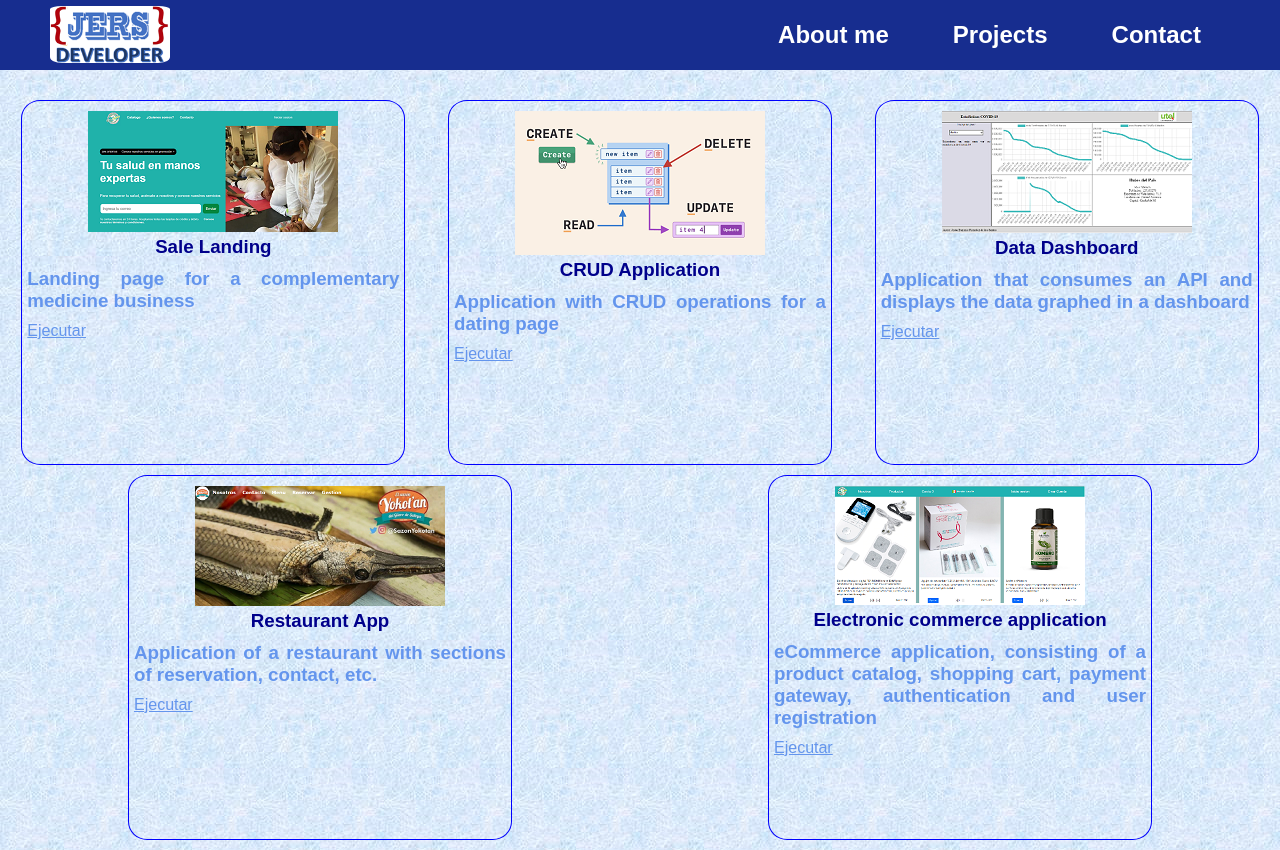
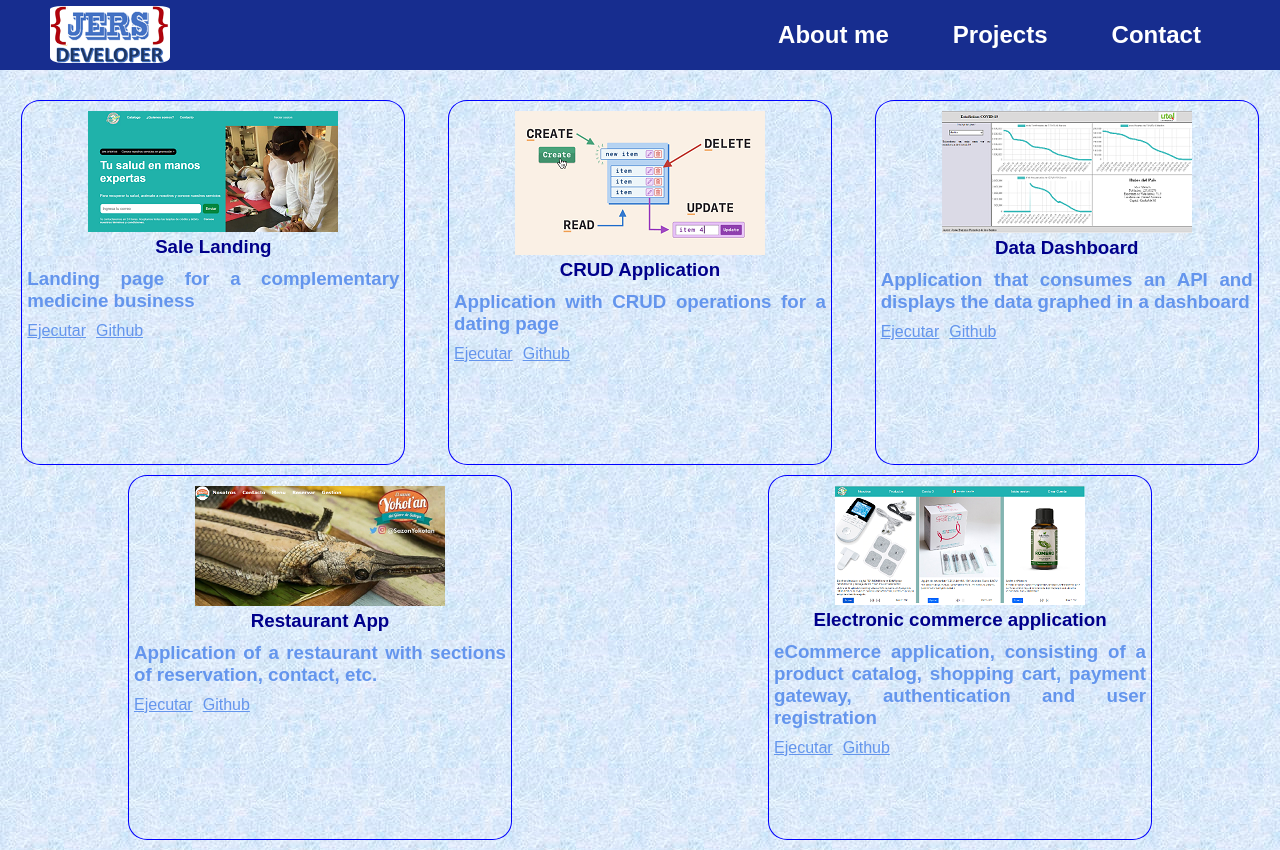
Before and after one commit to Jers3084/nvoportafolio, a React (Create React App) app: page /project in a window 1280 px wide. Built offline with nearby package versions, Linux system fonts and the light colour scheme.

Commit message:
commit 22-04-2023
commit 22-04-2023

```diff
--- a/src/components/Projects/Project.jsx
+++ b/src/components/Projects/Project.jsx
@@ -48,11 +48,7 @@ export const Project = (props) => {
             return (
               <div key={index} className={styles.card}>
                 <div className={styles.imagen_card}>
-                  <img
-                    src={x.imagen}
-                    alt=""
-                    style={{ with: "130px" }}
-                  />
+                  <img src={x.imagen} alt="" style={{ with: "130px" }} />
                 </div>
                 <div className={styles.title_card}>
                   <h3>{x.nombre}</h3>
@@ -68,6 +64,14 @@ export const Project = (props) => {
                 >
                   Ejecutar
                 </a>
+                <a
+                  className={styles.descripcion_card}
+                  href={x.github}
+                  target="_blank"
+                  rel="noopener noreferrer"
+                >
+                  Github
+                </a>
               </div>
             );
           })}
```
